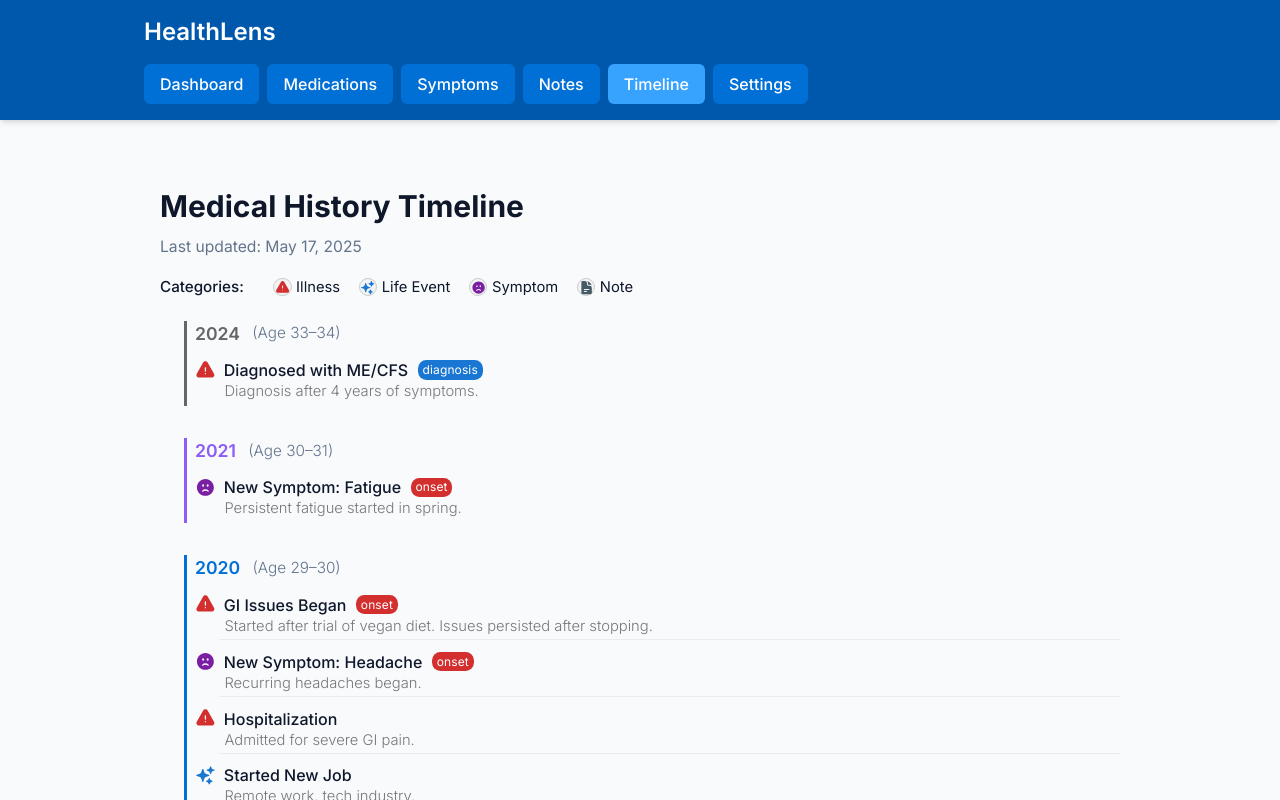
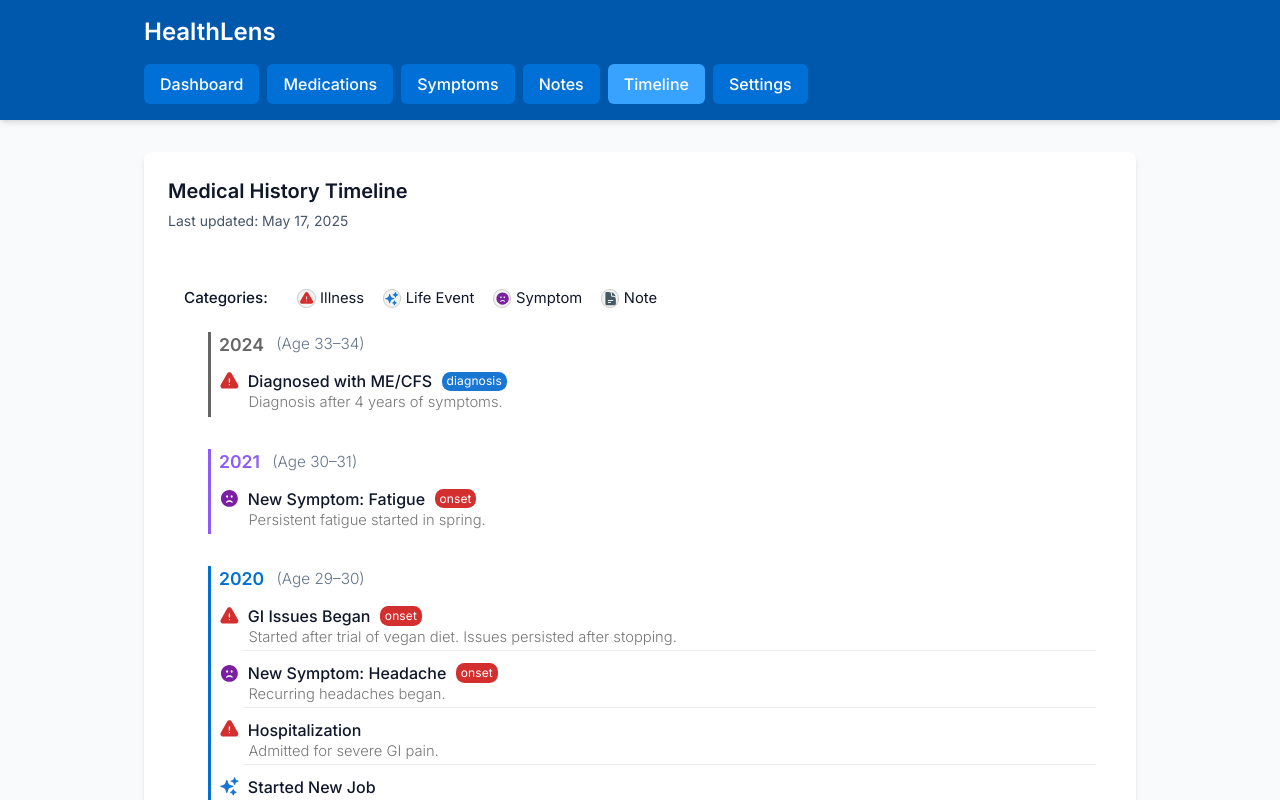
Before and after one commit to rannmann/health-lens, a Vue app in the folder frontend/: page /timeline in a window 1280 px wide. Shown: the top 800 px of the page. Built offline with nearby package versions, Linux system fonts and the light colour scheme; what vue3-apexcharts would draw is missing.

Commit message:
wrap timeline in base card

```diff
--- a/frontend/src/views/Timeline.vue
+++ b/frontend/src/views/Timeline.vue
@@ -1,6 +1,7 @@
 <script setup lang="ts">
 import { ref, computed } from 'vue';
 import { ExclamationTriangleIcon, SparklesIcon, FaceFrownIcon, DocumentTextIcon } from '@heroicons/vue/24/solid';
+import BaseCard from '@/components/BaseCard.vue';
 
 interface Category {
   id: number;
@@ -160,9 +161,8 @@ function getYearAgeRange(birthdate: string, year: number): string {
 </script>
 
 <template>
+  <BaseCard class="timeline-container" title="Medical History Timeline" :subtitle="'Last updated: ' + formattedDate">
     <div class="timeline-view">
-    <h1>Medical History Timeline</h1>
-    <div class="timeline-updated">Last updated: {{ formattedDate }}</div>
       <div class="timeline-legend">
         <div class="legend-row">
           <span class="legend-title">Categories:</span>
@@ -175,7 +175,8 @@ function getYearAgeRange(birthdate: string, year: number): string {
         </div>
       </div>
       <div class="timeline">
-      <div v-for="group in groupedEvents" :key="group.year" class="timeline-year" :style="{ borderLeftColor: getYearColor(group.year) }">
+        <div v-for="group in groupedEvents" :key="group.year" class="timeline-year"
+          :style="{ borderLeftColor: getYearColor(group.year) }">
           <div class="year-header" :style="{ color: getYearColor(group.year) }">
             {{ group.year }}
             <span class="year-age">(Age {{ getYearAgeRange(userBirthdate, group.year) }})</span>
@@ -183,9 +184,11 @@ function getYearAgeRange(birthdate: string, year: number): string {
           <div class="year-events">
             <div v-for="(event, idx) in group.events" :key="event.id" class="timeline-event-condensed">
               <div class="event-row">
-              <component :is="getCategory(event.categoryId).icon" class="icon-svg event" :style="{ color: getCategory(event.categoryId).color }" />
+                <component :is="getCategory(event.categoryId).icon" class="icon-svg event"
+                  :style="{ color: getCategory(event.categoryId).color }" />
                 <span class="event-title">{{ event.title }}</span>
-              <span v-if="event.tag" class="event-tag-inline" :style="{ backgroundColor: tagColors[event.tag] }">{{ event.tag }}</span>
+                <span v-if="event.tag" class="event-tag-inline" :style="{ backgroundColor: tagColors[event.tag] }">{{
+                  event.tag }}</span>
               </div>
               <div class="event-description-condensed" v-if="event.description">{{ event.description }}</div>
               <div v-if="idx < group.events.length - 1" class="event-divider"></div>
@@ -194,6 +197,7 @@ function getYearAgeRange(birthdate: string, year: number): string {
         </div>
       </div>
     </div>
+  </BaseCard>
 </template>
 
 <style scoped>
@@ -202,6 +206,7 @@ function getYearAgeRange(birthdate: string, year: number): string {
   margin: 0 auto;
   padding: 2rem 1rem;
 }
+
 .timeline-legend {
   display: flex;
   flex-direction: column;
@@ -209,23 +214,27 @@ function getYearAgeRange(birthdate: string, year: number): string {
   margin-bottom: 1.2em;
   font-size: 0.98em;
 }
+
 .legend-row {
   display: flex;
   align-items: center;
   gap: 1.2em;
   margin-bottom: 0.2em;
 }
+
 .legend-title {
   font-weight: 500;
   margin-right: 0.7em;
   font-size: 0.97em;
 }
+
 .legend-item {
   display: flex;
   align-items: center;
   gap: 0.3em;
   font-size: 0.97em;
 }
+
 .legend-icon-bg {
   display: flex;
   align-items: center;
@@ -236,27 +245,33 @@ function getYearAgeRange(birthdate: string, year: number): string {
   border-radius: 50%;
   border: 1px solid #ccc;
 }
+
 .icon-svg {
   width: 1em;
   height: 1em;
   margin: 0;
   display: block;
 }
+
 .icon-svg.event {
   width: 1.3em;
   height: 1.3em;
 }
+
 .legend-label {
   font-size: 0.97em;
 }
+
 .timeline {
   padding-left: 1.5rem;
 }
+
 .timeline-year {
   margin-bottom: 2rem;
   border-left: 3px solid #eee;
   padding-left: 0.5em;
 }
+
 .year-header {
   font-size: 1.1rem;
   font-weight: 600;
@@ -266,30 +281,36 @@ function getYearAgeRange(birthdate: string, year: number): string {
   align-items: center;
   gap: 0.7em;
 }
+
 .year-age {
   font-size: 0.87em;
   color: var(--text-tertiary, #64748b);
   font-weight: 300;
 }
+
 .year-events {
   display: flex;
   flex-direction: column;
   gap: 0;
 }
+
 .timeline-event-condensed {
   padding: 0.2em 0 0.2em 0;
 }
+
 .event-row {
   display: flex;
   align-items: center;
   gap: 0.5em;
   font-size: 1em;
 }
+
 .event-title {
   font-weight: 500;
   font-size: 1em;
   margin-right: 0.1em;
 }
+
 .event-tag-inline {
   display: inline-block;
   font-size: 0.75em;
@@ -301,6 +322,7 @@ function getYearAgeRange(birthdate: string, year: number): string {
   font-weight: 400;
   letter-spacing: 0.01em;
 }
+
 .event-description-condensed {
   font-size: 0.92em;
   color: #777;
@@ -309,21 +331,11 @@ function getYearAgeRange(birthdate: string, year: number): string {
   font-weight: 300;
   line-height: 1.3;
 }
+
 .event-divider {
   height: 1px;
   background: #ececec;
   margin: 0.2em 0 0.2em 1.5em;
   width: calc(100% - 1.5em);
 }
-.timeline-view h1 {
-  font-size: var(--text-3xl, 1.7rem);
-  font-weight: var(--font-bold, 700);
-  margin-bottom: 0.2em;
-  color: var(--text-primary, #1e293b);
-}
-.timeline-updated {
-  font-size: 0.98em;
-  color: var(--text-tertiary, #64748b);
-  margin-bottom: 1.1em;
-}
 </style>
```
Lines whose indentation alone changed are shown as unchanged.
